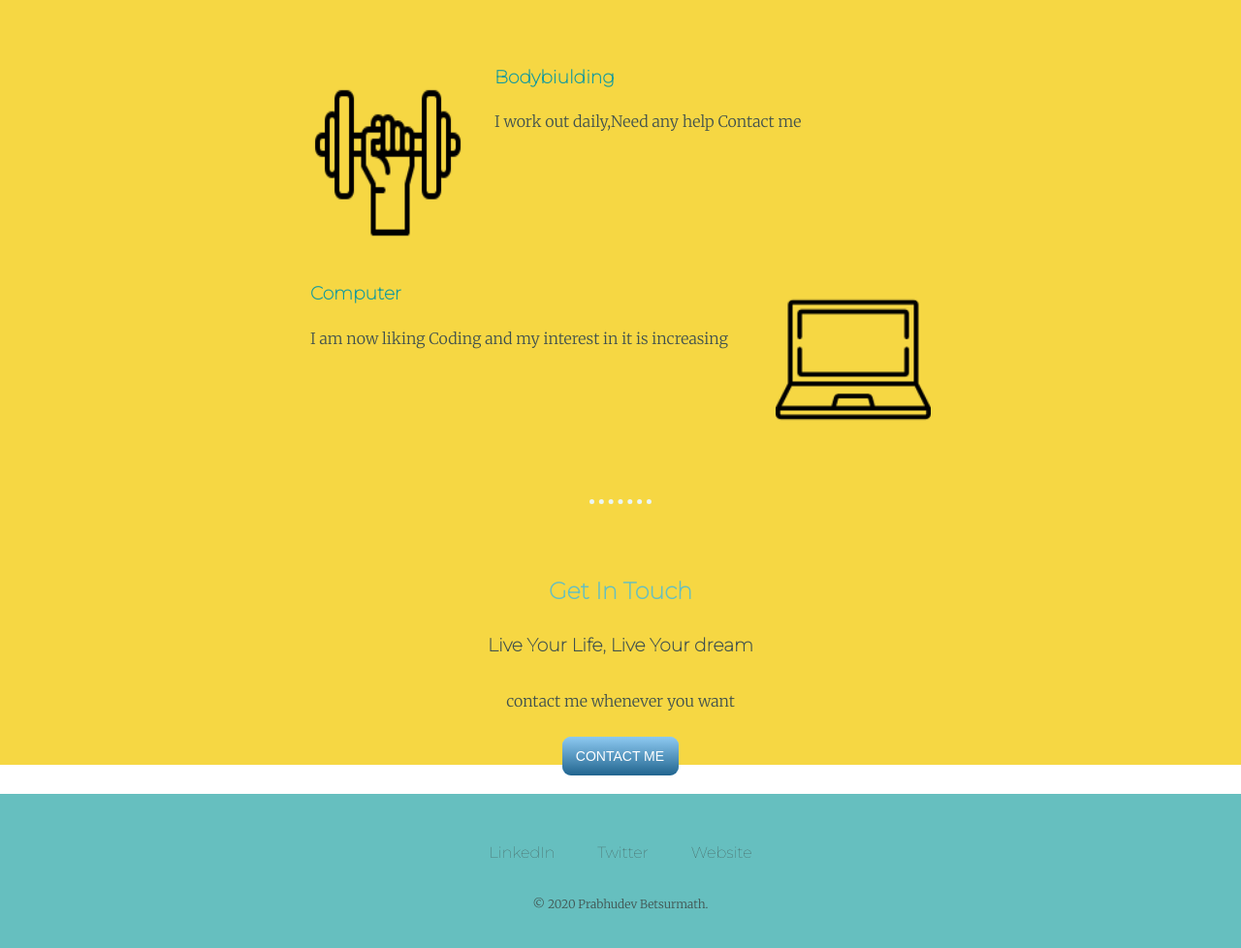
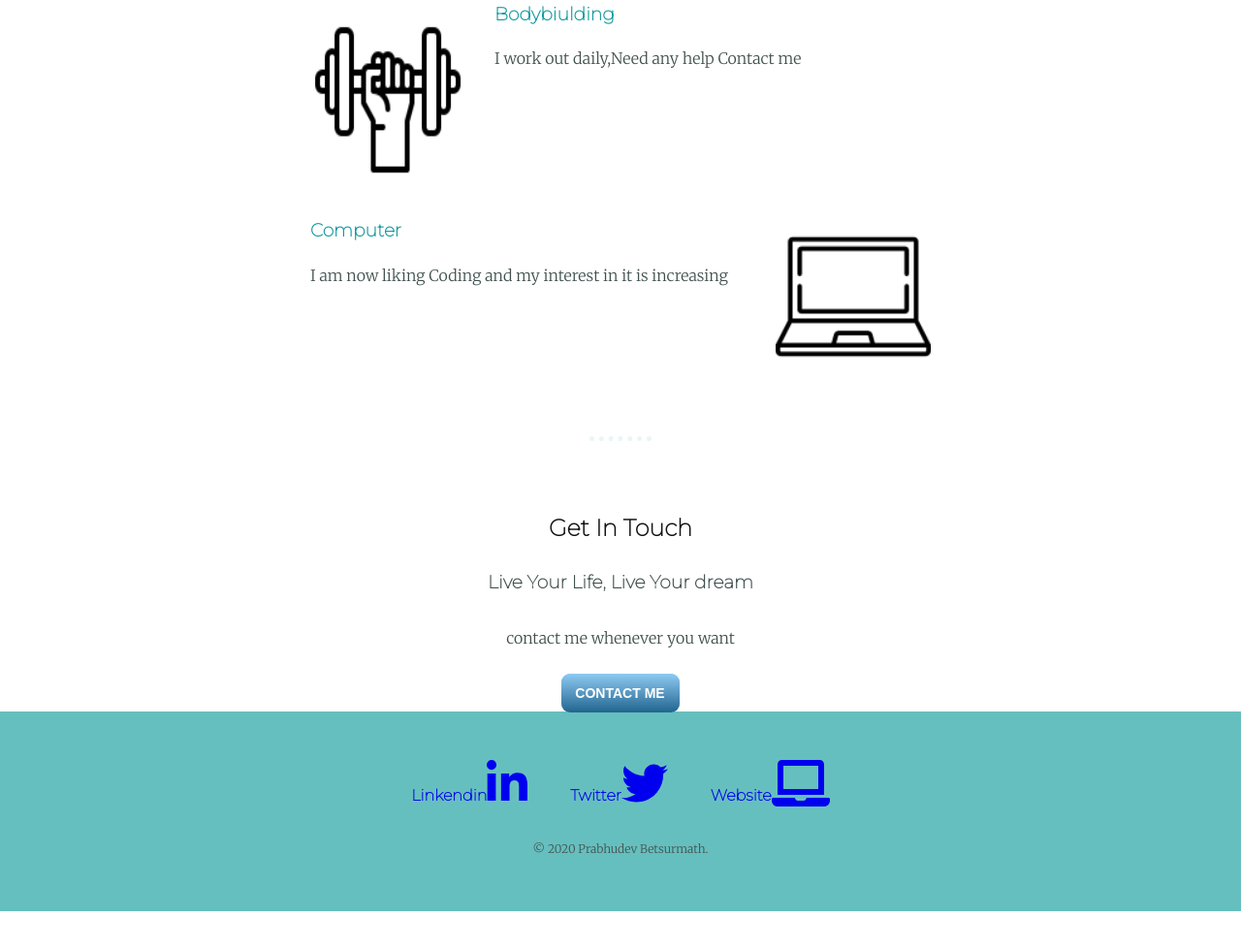
Before and after one commit to PrabhudevSBetsurmath/PSB, a plain HTML site: page index.html in a window 1280 px wide. Shown: the part 1734-2712 px from the top of the page at 97% size. After the commit the page ends 2674 px from the top, so only its background shows below. Drawn offline with Linux system fonts and the light colour scheme.

Commit message:
Color and Footer updated

```diff
--- a/css/styles.css
+++ b/css/styles.css
@@ -12,11 +12,11 @@ h1{
 font-family: 'Sacramento', cursive;
 }
 h2{
-  color: #66BFBF;
+  color: #111;
  padding-bottom: 10px;
   font-family: 'Montserrat', sans-serif;
   font-size: 1.5rem;
-  font-weight: bold;
+  font-weight: bolder;
 }
 h3{
   color: #11999E;
@@ -36,10 +36,11 @@ p{
   line-height: 2;
 }
 a{
-  color: #40514E;
+  color: ##212121;
     font-family: 'Montserrat', sans-serif;
     margin: 10px 20px;
     text-decoration: none;
+    font-weight: bolder;
 }
 a:hover{
   color: #EAF6F6
@@ -93,7 +94,7 @@ top: 50px;
 
 }
 .middle-container{
-  background-color: #f6d743;
+  background-color: #e8e8e8
   margin: 70px 0 30px 0;
   padding: 25px 0 0 0;
 }
--- a/index.html
+++ b/index.html
@@ -7,6 +7,8 @@
   <link rel="stylesheet" href="css/styles.css">
   <link rel="icon" href="favicon.ico">
   <link href="https://fonts.googleapis.com/css2?family=Merriweather:wght@300&family=Montserrat:wght@100&family=Sacramento&display=swap" rel="stylesheet">
+   <!--font awesome-->
+   <script defer src="https://cdnjs.cloudflare.com/ajax/libs/font-awesome/5.13.1/js/all.min.js"></script>
 </head>
 
 <body>
@@ -51,12 +53,11 @@
 
 
   <div class="bottom-container">
-    <a class="footer-link" href="https://www.linkedin.com/">LinkedIn</a>
-    <a class="footer-link" href="https://twitter.com/">Twitter</a>
-    <a class="footer-link" href="https://www.appbrewery.co/">Website</a>
+    <a class="footer-link" href="https://www.linkedin.com/">Linkendin<i class="fab fa-linkedin-in fa-3x"></i></a>
+    <a class="footer-link" href="https://twitter.com/">Twitter<i class="fab fa-twitter fa-3x"></i></a>
+    <a class="footer-link" href="https://www.appbrewery.co/">Website<i class="fas fa-laptop fa-3x"></i></a>
     <p class="copy">© 2020 Prabhudev Betsurmath.</p>
   </div>
-
 
 </body>
 
```
